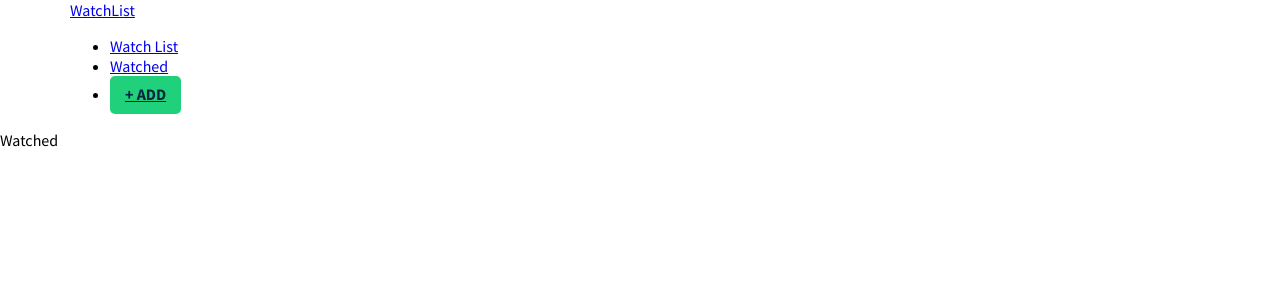
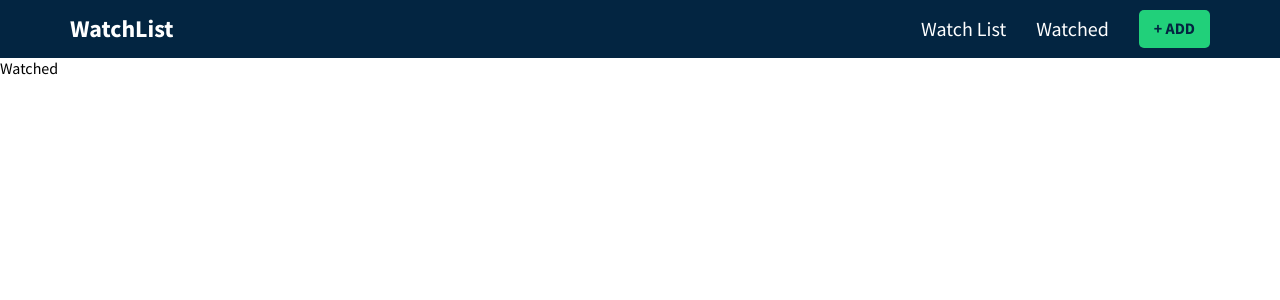
Before and after one commit to pavle99/movie_library, a React (Create React App) app: page /watched in a window 1280 px wide. Shown: the top 300 px of the page. Built offline with nearby package versions, Linux system fonts and the light colour scheme.

Commit message:
add context provider

```diff
--- a/src/App.tsx
+++ b/src/App.tsx
@@ -1,4 +1,5 @@
 import React from "react";
+import { BrowserRouter as Router, Route, Routes } from "react-router-dom";
 
 import "./App.css";
 import "./lib/font-awesome/css/all.min.css";
@@ -8,19 +9,20 @@ import Header from "./components/Header";
 import Watched from "./components/Watched";
 import Watchlist from "./components/Watchlist";
 
-import { Route, BrowserRouter as Router, Routes } from "react-router-dom";
+import { GlobalProvider } from "./context/GlobalState";
 
 const App = () => {
   return (
+    <GlobalProvider>
       <Router>
         <Header />
-
         <Routes>
           <Route path="/" element={<Watchlist />} />
           <Route path="/watched" element={<Watched />} />
           <Route path="/add" element={<Add />} />
         </Routes>
       </Router>
+    </GlobalProvider>
   );
 };
 
--- a/src/components/Header.tsx
+++ b/src/components/Header.tsx
@@ -3,6 +3,7 @@ import { Link } from "react-router-dom";
 
 const Header = () => {
   return (
+    <header>
       <div className="container">
         <div className="inner-content">
           <div className="brand">
@@ -23,6 +24,7 @@ const Header = () => {
           </ul>
         </div>
       </div>
+    </header>
   );
 };
 
--- /dev/null
+++ b/src/context/AppReducer.tsx
@@ -0,0 +1,15 @@
+import { MovieAction, MovieState } from "./GlobalState";
+
+const appReducer = (state: MovieState, action: MovieAction) => {
+  switch (action.type) {
+    case "ADD_MOVIE_TO_WATCHLIST":
+      return {
+        ...state,
+        watchlist: [action.payload, ...state.watchlist]
+      };
+    default:
+      return state;
+  }
+}
+
+export default appReducer;
--- /dev/null
+++ b/src/context/GlobalState.tsx
@@ -0,0 +1,43 @@
+import React, { createContext, useReducer } from "react";
+
+import AppReducer from "./AppReducer";
+
+export interface MovieState {
+  watchlist: any[],
+  watched: any[],
+  addMovieToWatchlist: (movie: any) => any
+}
+
+export interface MovieAction {
+  type: string,
+  payload: any
+}
+
+const initialState: MovieState = {
+  watchlist: [],
+  watched: [],
+  addMovieToWatchlist(movie: any): any {
+  }
+};
+
+export const GlobalContext = createContext<MovieState>(initialState);
+
+export const GlobalProvider = (props: any) => {
+  const [state, dispatch] = useReducer(AppReducer, initialState);
+
+  const addMovieToWatchlist = (movie: any) => {
+    dispatch({ type: "ADD_MOVIE_TO_WATCHLIST", payload: movie });
+  };
+
+  return (
+    <GlobalContext.Provider
+      value={{
+        watchlist: state.watchlist,
+        watched: state.watched,
+        addMovieToWatchlist: addMovieToWatchlist
+      }}
+    >
+      {props.children}
+    </GlobalContext.Provider>
+  );
+};
```
Also changed, not shown: src/components/ResultCard.tsx (+8 -8 lines). Lines whose indentation alone changed are shown as unchanged.
